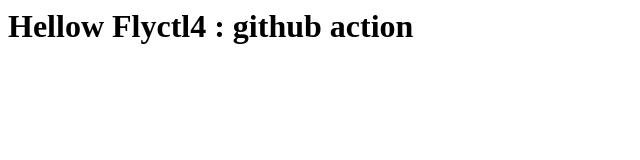
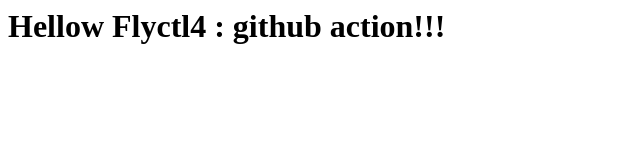
Before and after one commit to sisyphus2020/fly-io-ci-cd, a plain HTML site: page src/index.html in a window 1280 px wide. Shown: the full height of the page, 0-640 px from the left. Drawn offline with Linux system fonts and the light colour scheme.

Commit message:
Feat: index.html

```diff
--- a/src/index.html
+++ b/src/index.html
@@ -1 +1 @@
-<h1>Hellow Flyctl4 : github action</h1>
+<h1>Hellow Flyctl4 : github action!!!</h1>
```
